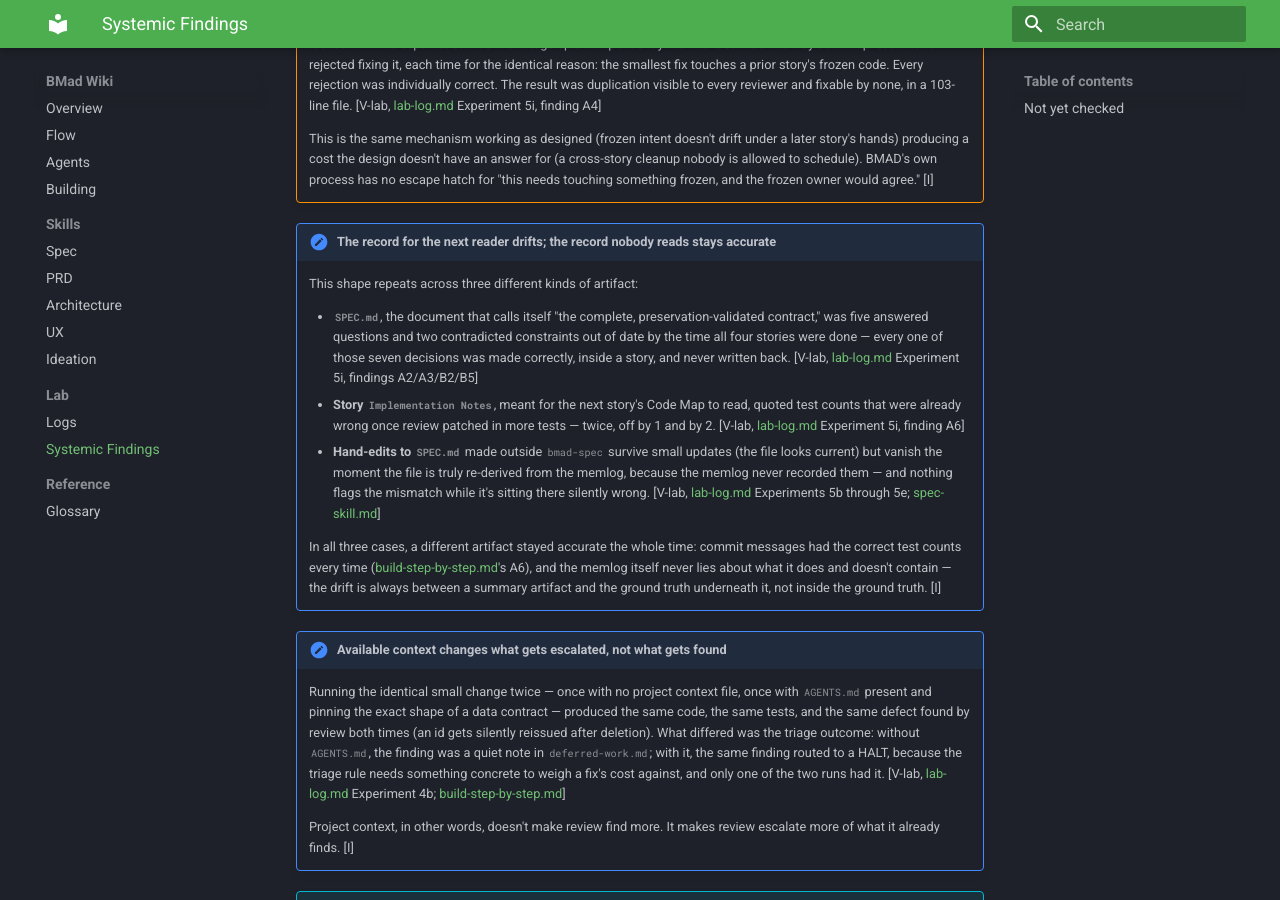
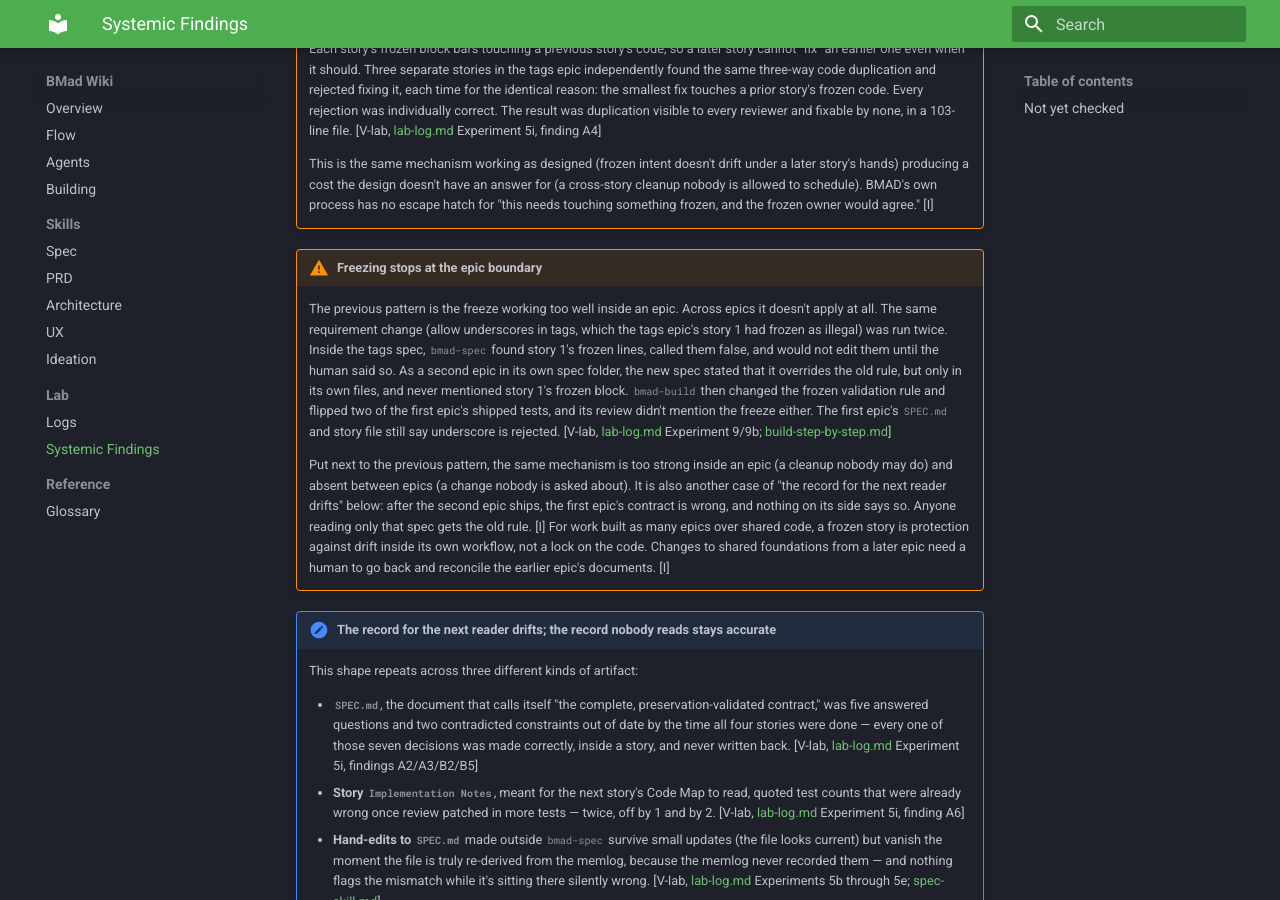
Before and after one commit to ctupper/woods-walks, an MkDocs documentation site: the page built from docs/bmad/systemic-findings.md, in a window 1280 px wide and 900 px high, scrolled down 1386 px. Built offline with MkDocs 1.6.1 and Material for MkDocs 9.7.7, drawn with Linux system fonts in a browser that asks for light colours; some of the changed text lies outside the part shown.

Commit message:
docs: auto-sync BMad wiki (build-step-by-step.md, systemic-findings.md)

```diff
--- a/docs/bmad/systemic-findings.md
+++ b/docs/bmad/systemic-findings.md
@@ -1,9 +1,9 @@
 # Systemic Findings
 
-*Patterns that only show up by looking across several experiments or several stories at once — not new claims about BMAD, but connections between claims already tagged and sourced elsewhere in this wiki. Same discipline as every other page: [V-lab] traced to a specific lab observation (source pointed to below), [I] inferred, [?] unclear. Nothing here is evidence on its own; each pattern links back to the pages and experiments that are. Written 2026-09-24, unattended, folding in a reader suggestion Carl asked for by name. Triage-variance and memlog-attribution sections, and the B4 note, added the same day from Carl's review pass of [lab-log.md](lab-log.md).*
+*Patterns that only show up by looking across several experiments or several stories at once — not new claims about BMAD, but connections between claims already tagged and sourced elsewhere in this wiki. Same discipline as every other page: [V-lab] traced to a specific lab observation (source pointed to below), [I] inferred, [?] unclear. Nothing here is evidence on its own; each pattern links back to the pages and experiments that are. Written 2026-09-24, unattended, folding in a reader suggestion Carl asked for by name. Triage-variance and memlog-attribution sections, and the B4 note, added the same day from Carl's review pass of [lab-log.md](lab-log.md). "Freezing stops at the epic boundary" added 2026-09-29 from Experiment 9/9b.*
 
-!!! tip "TL;DR — ten patterns, in order below"
-    A story-scoped review can't see an epic-scoped defect · a `false` verdict has no expiry date · ownership rules that protect a story can also protect a defect · the record for the next reader drifts while the record nobody reads stays accurate · available context changes what gets escalated, not what gets found · a model can notice it keeps rejecting the same claim · the open-question list moves both ways, not just down · triage verdicts are one sample, not a repeatable measurement · the memlog's audit trail credits the configured user, whoever actually spoke · what this project's own retrospective on BMAD does *not* close.
+!!! tip "TL;DR — eleven patterns, in order below"
+    A story-scoped review can't see an epic-scoped defect · a `false` verdict has no expiry date · ownership rules that protect a story can also protect a defect · freezing stops at the epic boundary · the record for the next reader drifts while the record nobody reads stays accurate · available context changes what gets escalated, not what gets found · a model can notice it keeps rejecting the same claim · the open-question list moves both ways, not just down · triage verdicts are one sample, not a repeatable measurement · the memlog's audit trail credits the configured user, whoever actually spoke · what this project's own retrospective on BMAD does *not* close.
 
 !!! warning "A story-level review cannot see an epic-level defect"
     The most serious bug found anywhere in this research ([build-step-by-step.md](build-step-by-step.md)'s B1: live-object aliasing that lets a caller bypass every validation rule silently) was not found by any of the four stories' own reviews. Each story's review was scoped to that story's diff, and each triage decision that touched the issue was locally correct — story 1 and story 2 both checked the aliasing against the existing convention and correctly matched it. What changed was invisible from inside any single story: story 1 added a mutable field to a record that an old convention already handed out by reference, and story 3 handed that same mutable field out from a fourth entry point. Only `bmad-retrospective`'s own review pass over the *combined* four-commit diff caught the compound effect. [V-lab, [lab-log.md](lab-log.md) Experiment 5i, finding B1]
@@ -21,6 +21,11 @@
     Each story's frozen block bars touching a previous story's code, so a later story cannot "fix" an earlier one even when it should. Three separate stories in the tags epic independently found the same three-way code duplication and rejected fixing it, each time for the identical reason: the smallest fix touches a prior story's frozen code. Every rejection was individually correct. The result was duplication visible to every reviewer and fixable by none, in a 103-line file. [V-lab, [lab-log.md](lab-log.md) Experiment 5i, finding A4]
 
     This is the same mechanism working as designed (frozen intent doesn't drift under a later story's hands) producing a cost the design doesn't have an answer for (a cross-story cleanup nobody is allowed to schedule). BMAD's own process has no escape hatch for "this needs touching something frozen, and the frozen owner would agree." [I]
+
+!!! warning "Freezing stops at the epic boundary"
+    The previous pattern is the freeze working too well inside an epic. Across epics it doesn't apply at all. The same requirement change (allow underscores in tags, which the tags epic's story 1 had frozen as illegal) was run twice. Inside the tags spec, `bmad-spec` found story 1's frozen lines, called them false, and would not edit them until the human said so. As a second epic in its own spec folder, the new spec stated that it overrides the old rule, but only in its own files, and never mentioned story 1's frozen block. `bmad-build` then changed the frozen validation rule and flipped two of the first epic's shipped tests, and its review didn't mention the freeze either. The first epic's `SPEC.md` and story file still say underscore is rejected. [V-lab, [lab-log.md](lab-log.md) Experiment 9/9b; [build-step-by-step.md](build-step-by-step.md)]
+
+    Put next to the previous pattern, the same mechanism is too strong inside an epic (a cleanup nobody may do) and absent between epics (a change nobody is asked about). It is also another case of "the record for the next reader drifts" below: after the second epic ships, the first epic's contract is wrong, and nothing on its side says so. Anyone reading only that spec gets the old rule. [I] For work built as many epics over shared code, a frozen story is protection against drift inside its own workflow, not a lock on the code. Changes to shared foundations from a later epic need a human to go back and reconcile the earlier epic's documents. [I]
 
 !!! note "The record for the next reader drifts; the record nobody reads stays accurate"
     This shape repeats across three different kinds of artifact:
```
Also changed, not shown: docs/bmad/build-step-by-step.md (+2 -1 lines).
